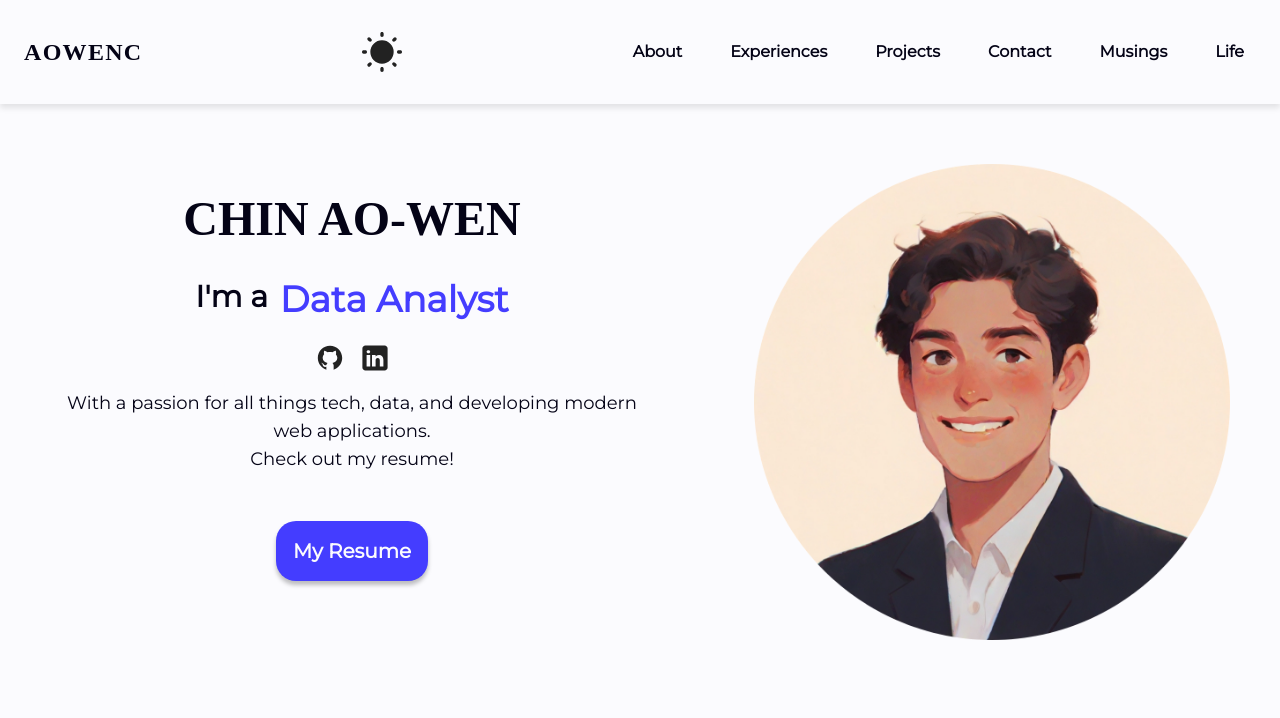
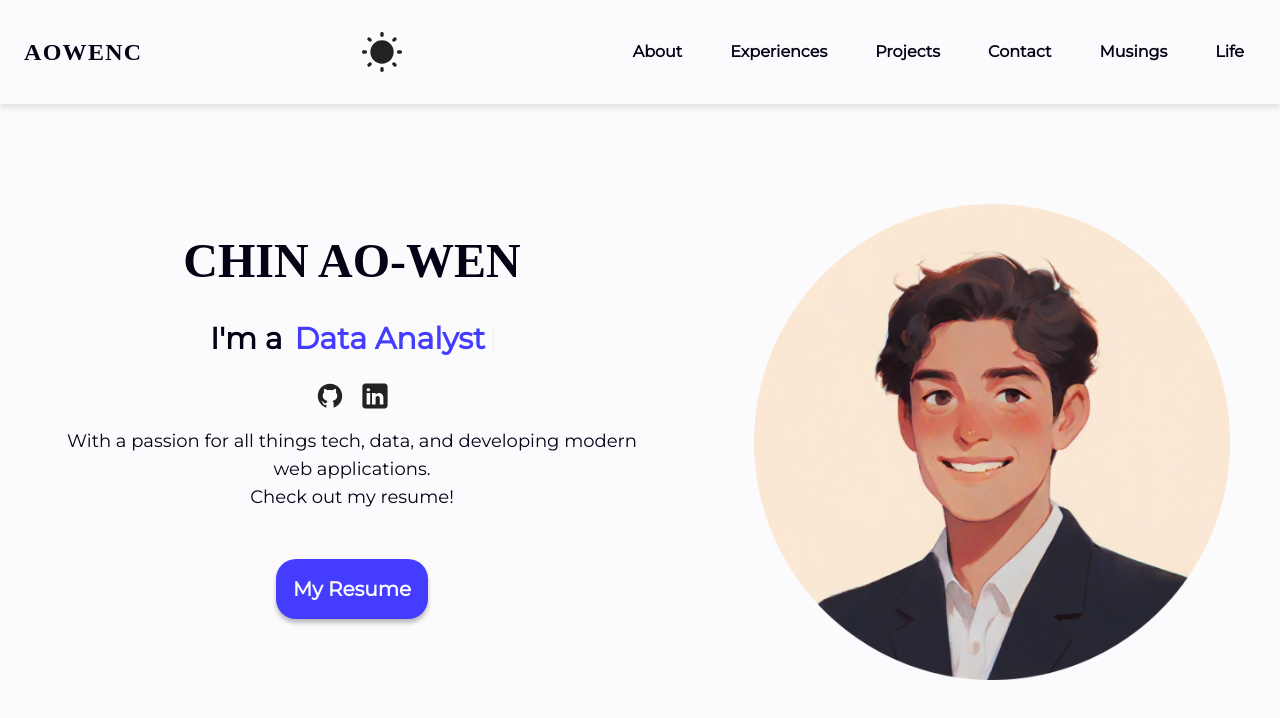
Before and after one commit to Chesh1M/qotd, a React (Vite) app: page / in a window 1280 px wide. Shown: the top 718 px of the page. Built offline with nearby package versions, Linux system fonts and the light colour scheme.

Commit message:
Added typewriter effect to my role

```diff
--- a/package.json
+++ b/package.json
@@ -17,7 +17,8 @@
     "lucide-react": "^0.446.0",
     "react": "^18.3.1",
     "react-dom": "^18.3.1",
-    "react-router-dom": "^6.26.2"
+    "react-router-dom": "^6.26.2",
+    "react-simple-typewriter": "^5.0.1"
   },
   "devDependencies": {
     "@eslint/js": "^9.9.0",
--- a/src/components/Hero/Hero.jsx
+++ b/src/components/Hero/Hero.jsx
@@ -1,6 +1,5 @@
-import React from "react";
+import React, { useState, useEffect } from "react";
 import styles from "./Hero.module.css";
-// import { GithubIcon } from "lucide-react";
 import myImg from "../../assets/me-light.png";
 import githubLight from "../../assets/github-light.svg";
 import githubDark from "../../assets/github-dark.svg";
@@ -9,12 +8,64 @@ import linkedInDark from "../../assets/linkedin-dark.svg";
 import resume from "../../assets/resume.pdf";
 import { useTheme } from "../Theme/Theme";
 import { useNavbarContext } from "../Navbar/NavbarContext";
+import { Cursor } from "react-simple-typewriter";
 
 export const Hero = () => {
-  const { theme, toggleTheme } = useTheme();
+  const { theme } = useTheme();
   const githubIcon = theme === "light" ? githubLight : githubDark;
   const linkedInIcon = theme === "light" ? linkedInLight : linkedInDark;
   const { navbarHeight } = useNavbarContext();
+
+  const roles = [
+    "Mathematics Undergrad",
+    "Data Analyst",
+    "Frontend Developer",
+    "Tech Enthusiast",
+  ];
+  const [text, setText] = useState("");
+  const [isDeleting, setIsDeleting] = useState(false);
+  const [currentRoleIndex, setCurrentRoleIndex] = useState(0);
+  const [charIndex, setCharIndex] = useState(0);
+  const [typingSpeed, setTypingSpeed] = useState(100);
+
+  useEffect(() => {
+    const handleTypewriter = async () => {
+      const currentRole = roles[currentRoleIndex];
+      const fullText = currentRole.substring(0, charIndex);
+
+      if (!isDeleting) {
+        // Typing phase
+        setText(fullText);
+        if (charIndex < currentRole.length) {
+          setCharIndex(charIndex + 1);
+          setTypingSpeed(60); // Typing speed
+        } else {
+          setTimeout(() => setIsDeleting(true), 1000); // Pause before deleting
+        }
+      } else {
+        // Deleting phase
+        let deleteSpeed = 50; // Default delete speed
+
+        // Set custom delete speed for last 3 characters
+        if (charIndex > currentRole.length - 3) {
+          deleteSpeed = 50 + Math.floor(Math.random() * 200); // Varies between 50-100
+        }
+
+        setText(fullText);
+        if (charIndex > 0) {
+          setCharIndex(charIndex - 1);
+          setTypingSpeed(deleteSpeed);
+        } else {
+          setIsDeleting(false);
+          setCurrentRoleIndex((currentRoleIndex + 1) % roles.length);
+          setTypingSpeed(500); // Pause before starting to type next word
+        }
+      }
+    };
+
+    const timer = setTimeout(handleTypewriter, typingSpeed);
+    return () => clearTimeout(timer); // Clean up the timer on component unmount
+  }, [charIndex, isDeleting, typingSpeed, currentRoleIndex]);
 
   return (
     <section
@@ -42,15 +93,20 @@ export const Hero = () => {
           className={`${styles.myRole} text-3xl`}
           style={{ color: "var(--color-text)" }}
         >
-          <p className={`text-3xl`} style={{ color: "var(--color-text)" }}>
-            I'm a
-          </p>
-          <p
-            className={`text-4xl ml-3`}
-            style={{ color: "var(--color-accent)" }}
-          >
-            Data Analyst
-          </p>
+          <span>
+            <span className={`text-3xl`} style={{ color: "var(--color-text)" }}>
+              I'm a
+            </span>
+            <span
+              className={`text-3xl ml-3`}
+              style={{ color: "var(--color-accent)" }}
+            >
+              {text}
+            </span>
+            <span>
+              <Cursor />
+            </span>
+          </span>
         </h2>
 
         <span className={`${styles.socialIcons}`}>
--- a/src/components/Hero/Hero.module.css
+++ b/src/components/Hero/Hero.module.css
@@ -6,8 +6,8 @@
   align-items: center;
   justify-content: center;
   min-height: 100dvh;
-  padding: 60px 0;
   background-color: var(--color-bg);
+  margin-top: 40px;
 }
 
 .myImgContainer {
@@ -98,7 +98,7 @@
   .heroContainer {
     align-items: start; /* Align items to start horizontally */
     justify-content: flex-start; /* Align items to the top vertically */
-    padding-top: 20px;
+    margin-top: 20px;
   }
 
   .myImgContainer {
@@ -113,8 +113,12 @@
   }
 }
 
-@media screen and (max-width: 414px) {
+@media screen and (max-width: 484px) {
   .myName {
     font-size: 2.5rem;
   }
+  .myRole {
+    padding: 0 10px;
+    height: 70px;
+  }
 }
```
Also changed, not shown: 1 other file (tests, documents, lock files or other folders).
